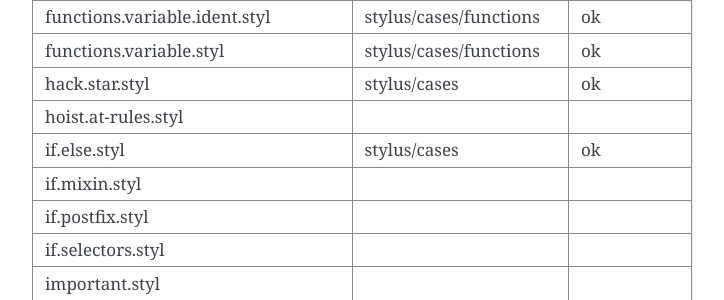
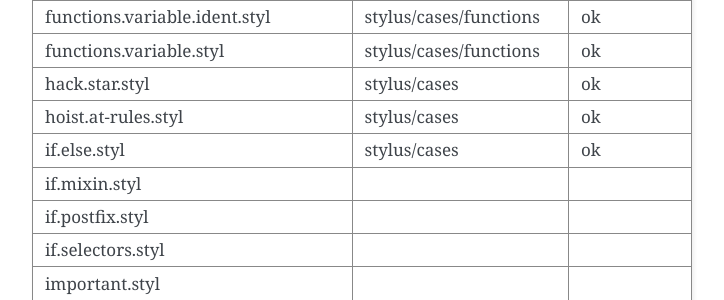
Before and after one commit to jw/stilus, a Sphinx documentation site: the page built from docs/diff/tests.rst, in a window 1280 px wide and 900 px high, scrolled down 4753 px. Shown: the part 155-455 px from the top of the window, without its empty margins (388-1112 px from the left). Built offline with Sphinx 7.4.7, drawn with Linux system fonts in a browser that asks for light colours.

Commit message:
Updated the test diff.

```diff
--- a/docs/diff/tests.rst
+++ b/docs/diff/tests.rst
@@ -151,7 +151,7 @@ functions.url.styl                            stylus/cases/functions         ok
 functions.variable.ident.styl                 stylus/cases/functions         ok
 functions.variable.styl                       stylus/cases/functions         ok
 hack.star.styl                                stylus/cases                   ok
-hoist.at-rules.styl
+hoist.at-rules.styl                           stylus/cases                   ok
 if.else.styl                                  stylus/cases                   ok
 if.mixin.styl
 if.postfix.styl
```
